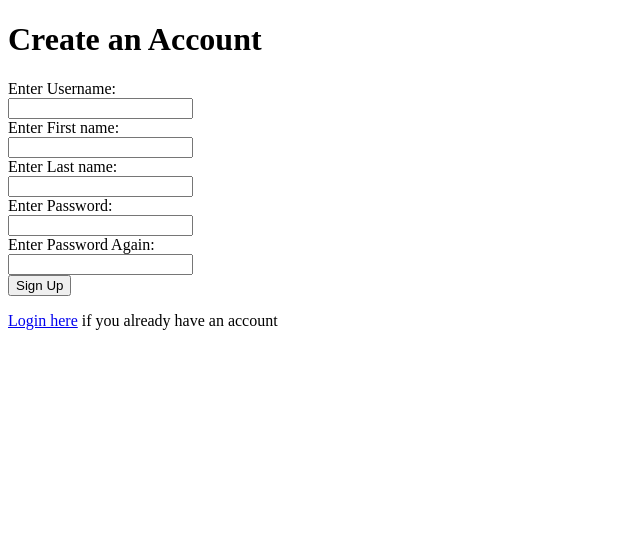
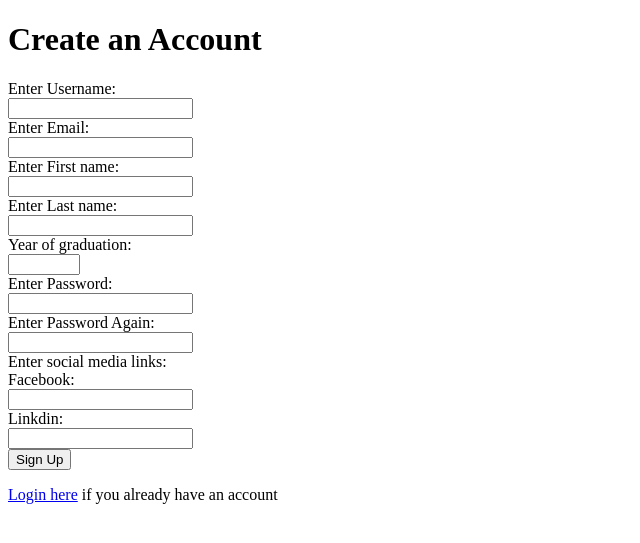
Before and after one commit to manasdaruka/alumni-site, a Django app: page /accounts/register/ in a window 1280 px wide. Shown: the top 543 px of the page, without its empty margins (0-640 px from the left). Run offline with Django 3.2, Linux system fonts and the light colour scheme.

Commit message:
Added year,email,social links and edit profile

```diff
--- a/accounts/context_processors.py
+++ b/accounts/context_processors.py
@@ -5,4 +5,5 @@ def settings_processor(request):
     return {
         "settings": settings,
         "PROJECT_NAME": settings.PROJECT_NAME,
+        "CURR_YEAR": settings.CURR_YEAR,
     }
--- a/accounts/forms.py
+++ b/accounts/forms.py
@@ -1,11 +1,25 @@
 from django import forms
 from django.contrib.auth.models import User
-from . import models
+from .models import Profile
+import datetime
+
+curr=datetime.datetime.now().year
+YEARS=[]
+for i in range(2000, curr+1):
+    dum=[(i, str(i))]
+    YEARS=YEARS+dum
 
 
-class EditProfileForm(forms.Form):
+class EditUserForm(forms.ModelForm):
     first_name = forms.CharField(max_length=30, required=True)
+    class Meta:
+        model =User
+        fields = ("first_name", "last_name", "email")
 
+class EditProfileForm(forms.ModelForm):
+    year = forms.ChoiceField(choices=YEARS, required=True)
+    fb_link = forms.URLField(required=True)
+    ln_link = forms.URLField(required=True)
     class Meta:
-        model =
-        fields = ("first_name", "last_name", "email")
+        model =Profile
+        fields = ("year", "fb_link", "ln_link")
--- a/accounts/templates/accounts/account_info.html
+++ b/accounts/templates/accounts/account_info.html
@@ -9,9 +9,12 @@
 	<tr><td>Name:</td><td>{{user.get_full_name}}</td></tr>
 	<tr><td>Email:</td><td>{{user.email}}</td></tr>
     <tr><td>Year:</td><td>{{user.profile.year}}</td></tr>
+    <tr><td>Social links:</td>
+        <td><a href="{{user.profile.fb_link}}" target="_blank">Facebook</a></td>
+        <td><a href="{{user.profile.ln_link}}" target="_blank">Linkdin</a></td></tr>
 
 </table>
-{#<p><a href="{% url 'accounts:edit_profile' %}">Edit profile</a></p>#}
+<p><a href="{% url 'accounts:edit_profile' %}">Edit profile</a></p>
 {#<p><a href="{% url 'accounts:user_list' %}">List of all users</a></p>#}
 {#<p><a href="{% url 'accounts:change_password' %}">Change password</a></p>#}
 {% endblock %}
--- a/accounts/templates/accounts/register.html
+++ b/accounts/templates/accounts/register.html
@@ -11,18 +11,29 @@
 	Enter Username:<br />
 	<input type="text" name="username" value="{{username}}" required="required" />
 	<br />
+    Enter Email:<br />
+	<input type="email" name="email" required="required" />
+	<br />
     Enter First name:<br />
 	<input type="text" name="firstname" value="{{firstname}}" required="required" />
 	<br />
     Enter Last name:<br />
 	<input type="text" name="lastname" value="{{lastname}}" required="required" />
 	<br />
+    Year of graduation:<br />
+    <input type="number" name="year" required="required" min="2001" max="{{ CURR_YEAR }}">
+    <br />
 	Enter Password:<br />
 	<input type="password" name="password1" required="required" />
 	<br />
 	Enter Password Again:<br />
 	<input type="password" name="password2" required="required" />
 	<br />
+    Enter social media links:<br />
+    Facebook:<br />
+    <input type="url" name="fb" required="required"><br />
+    Linkdin:<br />
+    <input type="url" name="linkdin" required="required"><br>
 	<button type="submit" >Sign Up</button>
 </form>
 <p><a href="{% url 'accounts:login' %}">Login here</a> if you already have an account</p>
--- a/accounts/urls.py
+++ b/accounts/urls.py
@@ -5,6 +5,6 @@ urlpatterns = [
     url(r'^login/$', views.login_view, name='login'),
     url(r'^logout/$', views.logout_view, name='logout'),
     url(r'^register/$', views.register, name='register'),
-    url(r'^edit_profile/&',views.edit_profile,name='edit_profile'),
+    url(r'^edit_profile/$',views.edit_profile,name='edit_profile'),
     url(r'^account_info/$', views.account_info, name='account_info'),
 ]
--- a/accounts/views.py
+++ b/accounts/views.py
@@ -3,8 +3,11 @@ from django.contrib.auth.decorators import login_required
 from django.contrib.auth.models import User
 from django.http import HttpResponseRedirect
 from django.shortcuts import render
+from .models import Profile
 
 from django.conf import settings
+
+from accounts.forms import EditProfileForm, EditUserForm
 
 
 def base_response(request, body, title=None, h1=None):
@@ -24,8 +27,7 @@ def login_view(request):
             next_url = request.POST["next"]
         if next_url:
             context_dict["next"] = next_url
-        if "username" in request.POST and "password" in request.POST and request.POST["username"] and request.POST[
-            "password"]:
+        if "username" in request.POST and "password" in request.POST and request.POST["username"] and request.POST["password"]:
             username = request.POST["username"]
             password = request.POST["password"]
             context_dict["username"] = username
@@ -73,8 +75,12 @@ def register(request):
                 user.set_password(password1)
                 user.first_name = request.POST['firstname']
                 user.last_name = request.POST['lastname']
+                user.email = request.POST["email"]
                 user.save()
                 user = authenticate(username=username, password=password1)
+                user.profile.year = request.POST['year']
+                user.profile.fb_link = request.POST['fb']
+                user.profile.ln_link = request.POST['linkdin']
                 login(request, user)
                 return HttpResponseRedirect(settings.LOGIN_REDIRECT_URL)
         else:
@@ -90,13 +96,17 @@ def account_info(request):
 def edit_profile(request):
     context_dict = {}
     if request.method == "POST":
-        form = EditProfileForm(request.POST, instance=request.user)
-        if form.is_valid():
-            form.save()
+        form_basic = EditUserForm(request.POST, instance=request.user)
+        form_add = EditProfileForm(request.POST, instance=request.user.profile)
+        if form_basic.is_valid() and form_add.is_valid():
+            form_basic.save()
+            form_add.save()
             context_dict["ep_success"] = "Profile changed successsfully"
         else:
             context_dict["ep_error"] = "Invalid data received"
     else:
-        form = EditProfileForm(instance=request.user)
-    context_dict["form"] = form
+        form_basic = EditUserForm(instance=request.user)
+        form_add = EditProfileForm(instance=request.user.profile)
+    context_dict["form_basic"] = form_basic
+    context_dict["form_add"] = form_add
     return render(request, "accounts/edit_profile.html", context_dict)
--- a/alumni_site/settings.py
+++ b/alumni_site/settings.py
@@ -13,6 +13,7 @@ https://docs.djangoproject.com/en/1.10/ref/settings/
 import os
 
 # Build paths inside the project like this: os.path.join(BASE_DIR, ...)
+import datetime
 from django.urls import reverse_lazy
 
 CONF_DIR = os.path.dirname(os.path.abspath(__file__))
@@ -21,6 +22,8 @@ PROJECT_NAME = "Matrix Alumni Portal"
 CONF_DIR_NAME = os.path.relpath(CONF_DIR, BASE_DIR)
 LOGIN_REDIRECT_URL = reverse_lazy("accounts:account_info")
 LOGOUT_REDIRECT_URL = reverse_lazy("accounts:login")
+
+CURR_YEAR=datetime.datetime.now().year
 
 # LOGIN_URL = reverse_lazy("accounts:login")
 # LOGOUT_URL = reverse_lazy("accounts:logout")
```
Also changed, not shown: accounts/models.py (+9 -4 lines), accounts/templates/accounts/edit_profile.html (added, +27 -0 lines), accounts/migrations/0002_auto_20161219_1805.py (added), accounts/migrations/0003_auto_20161219_1858.py (added), readme.md, 1 other file.
